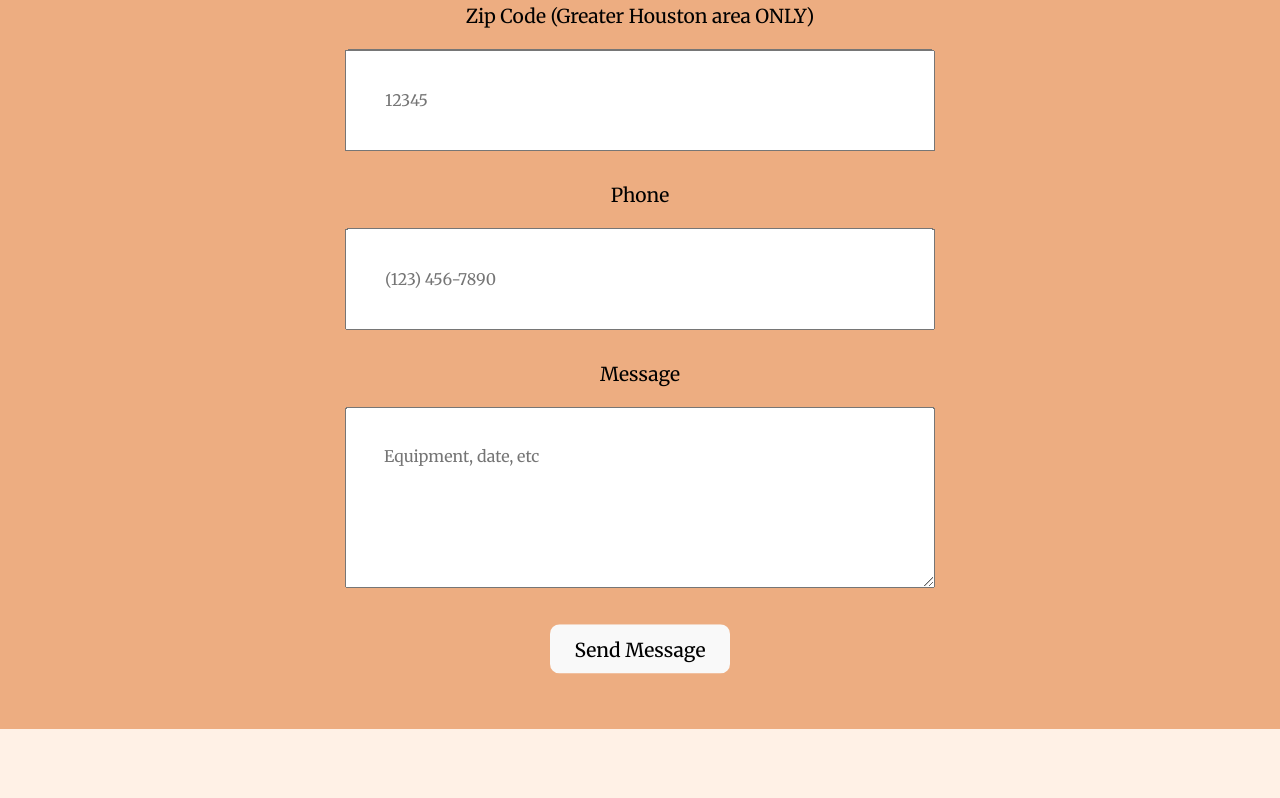
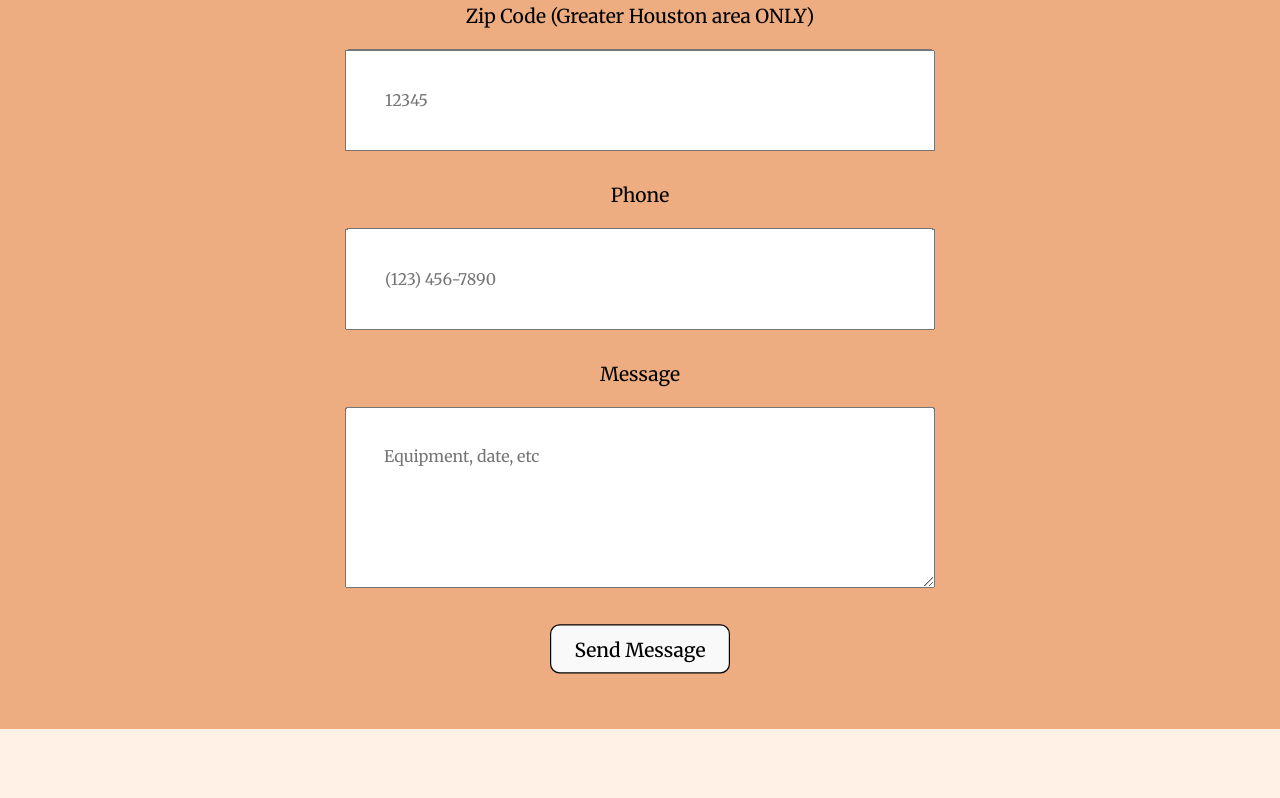
Before and after one commit to acupofchai/aumkar-sounds-website, a React (Vite) app: page /contact in a window 1280 px wide. Shown: the part 972-1770 px from the top of the page. Built offline with nearby package versions, Linux system fonts and the light colour scheme; a web font is replaced by a local one.

Commit message:
ready for backend

```diff
--- a/src/Contact.css
+++ b/src/Contact.css
@@ -45,3 +45,12 @@
   margin-bottom: 1rem;
   display: block;
 }
+
+.contact-form button {
+  border: 0.75px solid black;
+}
+
+.contact-form button:hover {
+  background-color: #e0dcdc;
+  border-color: #000;
+}
--- a/src/Contact.jsx
+++ b/src/Contact.jsx
@@ -2,36 +2,73 @@ import './Contact.css'
 import Footer from './Footer.jsx';
 
 function Contact() {
-  return <div>
-    <section className="header">
+  const handleSubmit = async (e) => {
+    e.preventDefault();
+
+    const formData = {
+      name: e.target.name.value,
+      zipcode: e.target.zipcode.value,
+      phone: e.target.phone.value,
+      message: e.target.message.value
+    };
+
+    try {
+      const response = await fetch('http://localhost:3001/api/contact', {
+        method: 'POST',
+        headers: {
+          'Content-Type': 'application/json'
+        },
+        body: JSON.stringify(formData)
+      });
+
+      const data = await response.json();
+
+      if (data.success) {
+        alert('Message sent successfully!');
+        e.target.reset();
+      } else {
+        alert('Failed to send message');
+      }
+    } catch (error) {
+      console.error('Error:', error);
+      alert('Error sending message');
+    }
+  };
+
+  return (
+    <div>
+      <section className="header">
         <h1>Contact us</h1>
         <h2>Ready to book? Just send us a message and we will get back to you!</h2>
       </section>
-      <form className="contact-form">
+
+      <form onSubmit={handleSubmit} className="contact-form">
         <div className="form-group">
           <label>Name</label>
-          <input type="text" placeholder="Your name" />
+          <input type="text" name="name" placeholder="Your name" required />
         </div>
 
         <div className="form-group">
           <label>Zip Code (Greater Houston area ONLY)</label>
-          <input type="zipcode" placeholder="12345" />
+          <input type="text" name="zipcode" placeholder="12345" />
         </div>
 
         <div className="form-group">
           <label>Phone</label>
-          <input type="tel" placeholder="(123) 456-7890" />
+          <input type="tel" name="phone" placeholder="(123) 456-7890" />
         </div>
 
         <div className="form-group">
           <label>Message</label>
-          <textarea placeholder="Equipment, date, etc" rows="5"></textarea>
+          <textarea name="message" placeholder="Equipment, date, etc" rows="5" required></textarea>
         </div>
 
         <button type="submit">Send Message</button>
       </form>
-  <Footer></Footer>
-  </div>;
+
+      <Footer />
+    </div>
+  );
 }
 
 export default Contact;
```
Also changed, not shown: package.json (+19 -2 lines), 1 other file (tests, documents, lock files or other folders).
